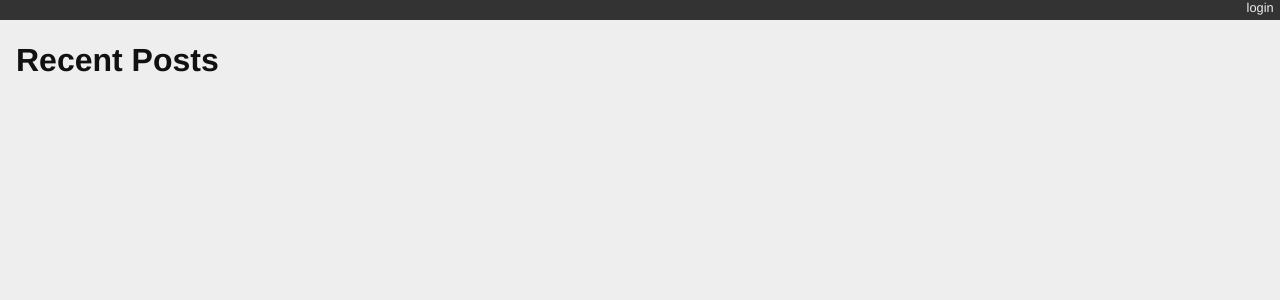
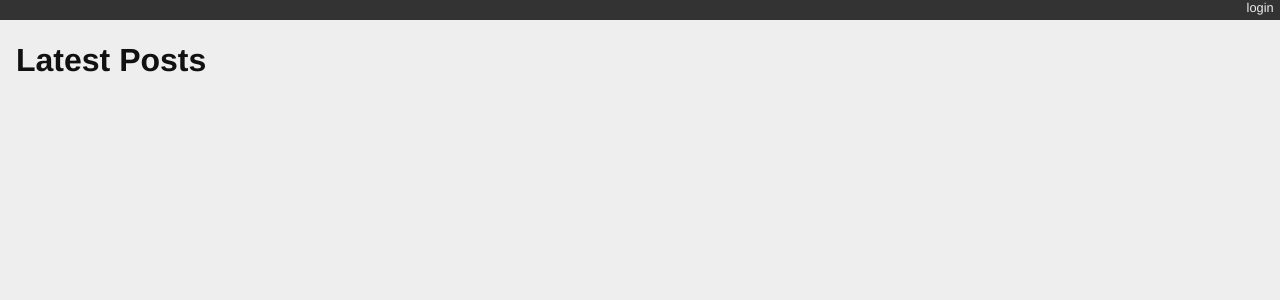
Before and after one commit to bmon1216/django-blog, a Django app: page / in a window 1280 px wide. Shown: the top 300 px of the page. Run offline with Django 3.2, Linux system fonts and the light colour scheme; data that the repository does not hold is empty.

```diff
--- a/blogging/templates/blogging/list.html
+++ b/blogging/templates/blogging/list.html
@@ -1,6 +1,6 @@
 {% extends "base.html" %}
 {% block content %}
-    <h1>Recent Posts</h1>
+    <h1>Latest Posts</h1>
     {% for post in post_list %}
         <div class="post">
             <h2>
--- a/blogging/tests.py
+++ b/blogging/tests.py
@@ -61,7 +61,7 @@ class FrontEndTestCase(TestCase):
     def test_list_only_published(self):
         response = self.client.get("/")
         response_text = response.content.decode(response.charset)
-        self.assertTrue("Recent Posts" in response_text)
+        self.assertTrue("Latest Posts" in response_text)
 
         for count in range(1, 11):
             title = "Post %d Title" % count
```
